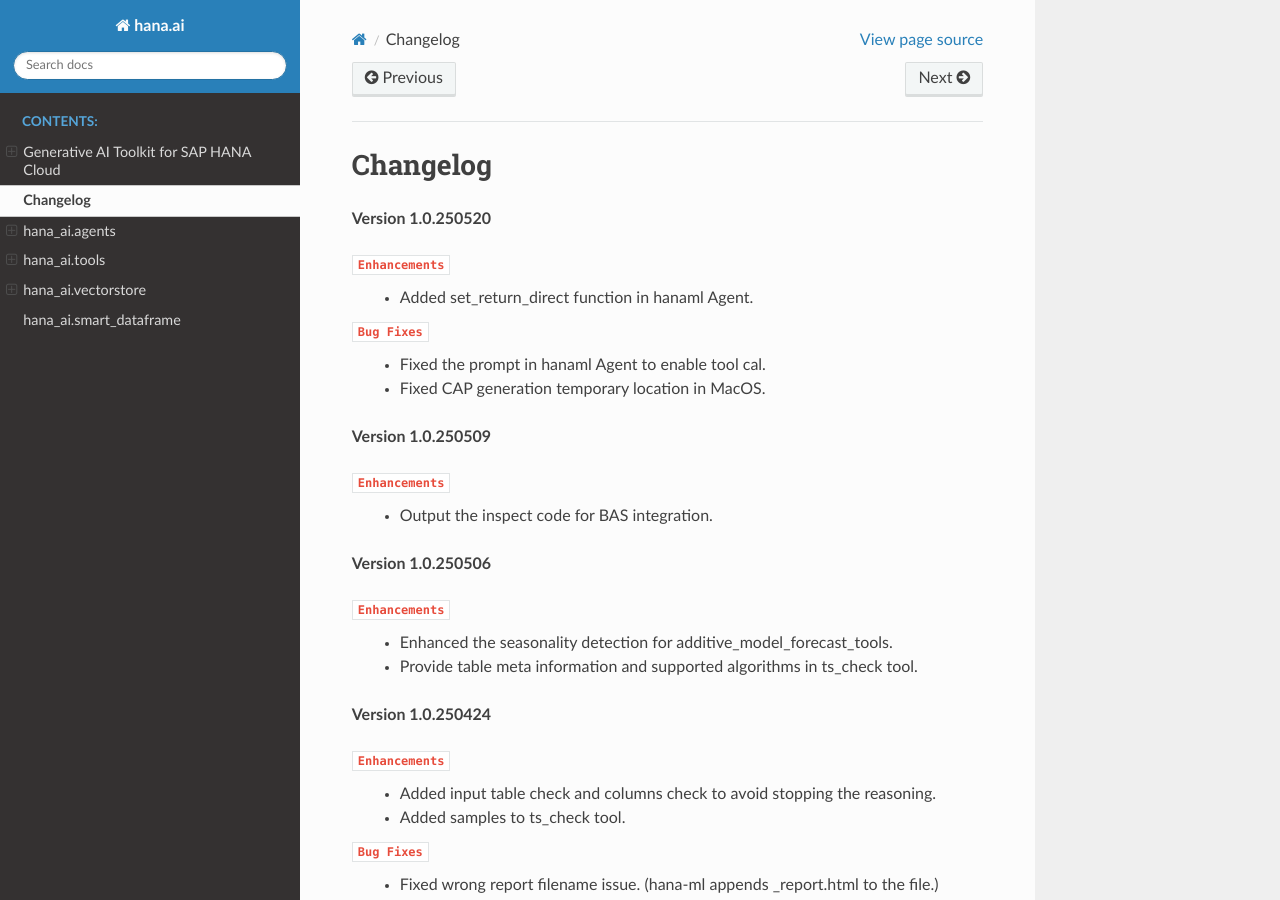
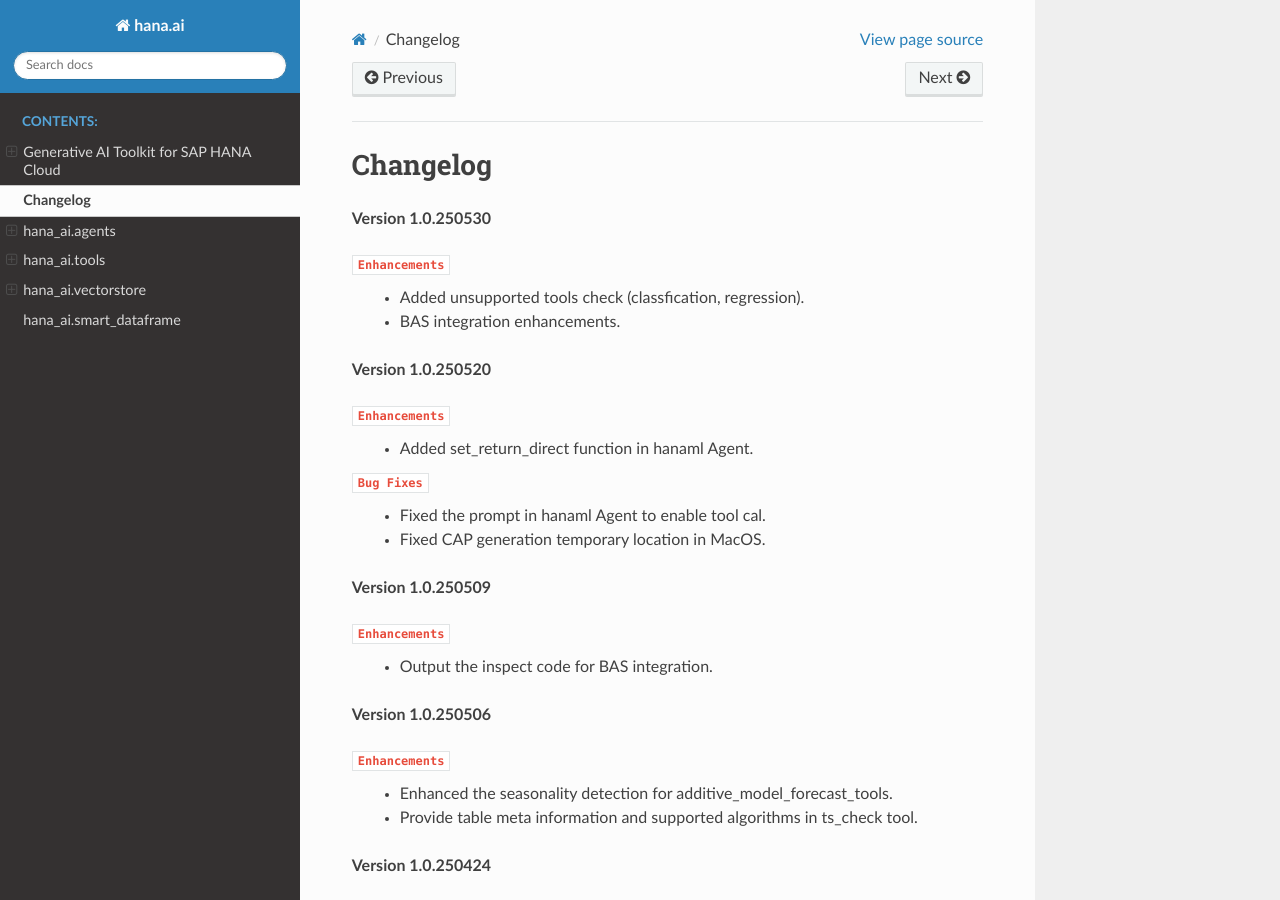
Before and after one commit to plturrell/generative-ai-toolkit-for-sap-hana-cloud, a Sphinx documentation site: the page built from doc/changlog.rst, in a window 1280 px wide and 900 px high. Built offline with Sphinx 7.4.7 and the Read the Docs theme 3.1.0, drawn with Linux system fonts in a browser that asks for light colours.

Commit message:
update version

```diff
--- a/doc/changlog.rst
+++ b/doc/changlog.rst
@@ -1,5 +1,11 @@
 Changelog
 =========
+
+**Version 1.0.250530**
+
+``Enhancements``
+    - Added unsupported tools check (classfication, regression).
+    - BAS integration enhancements.
 
 **Version 1.0.250520**
 
--- a/pyproject.toml
+++ b/pyproject.toml
@@ -4,7 +4,7 @@
 
 [project]
 name = "hana_ai"
-version = "1.0.25052000"
+version = "1.0.25053000"
 authors = [
     {name = "SAP"}
 ]
--- a/src/hana_ai/__init__.py
+++ b/src/hana_ai/__init__.py
@@ -2,4 +2,4 @@
 hana_ai is a Python package for AI/ML related utilities.
 """
 
-__version__ = "1.0.25052000"
+__version__ = "1.0.25053000"
```
